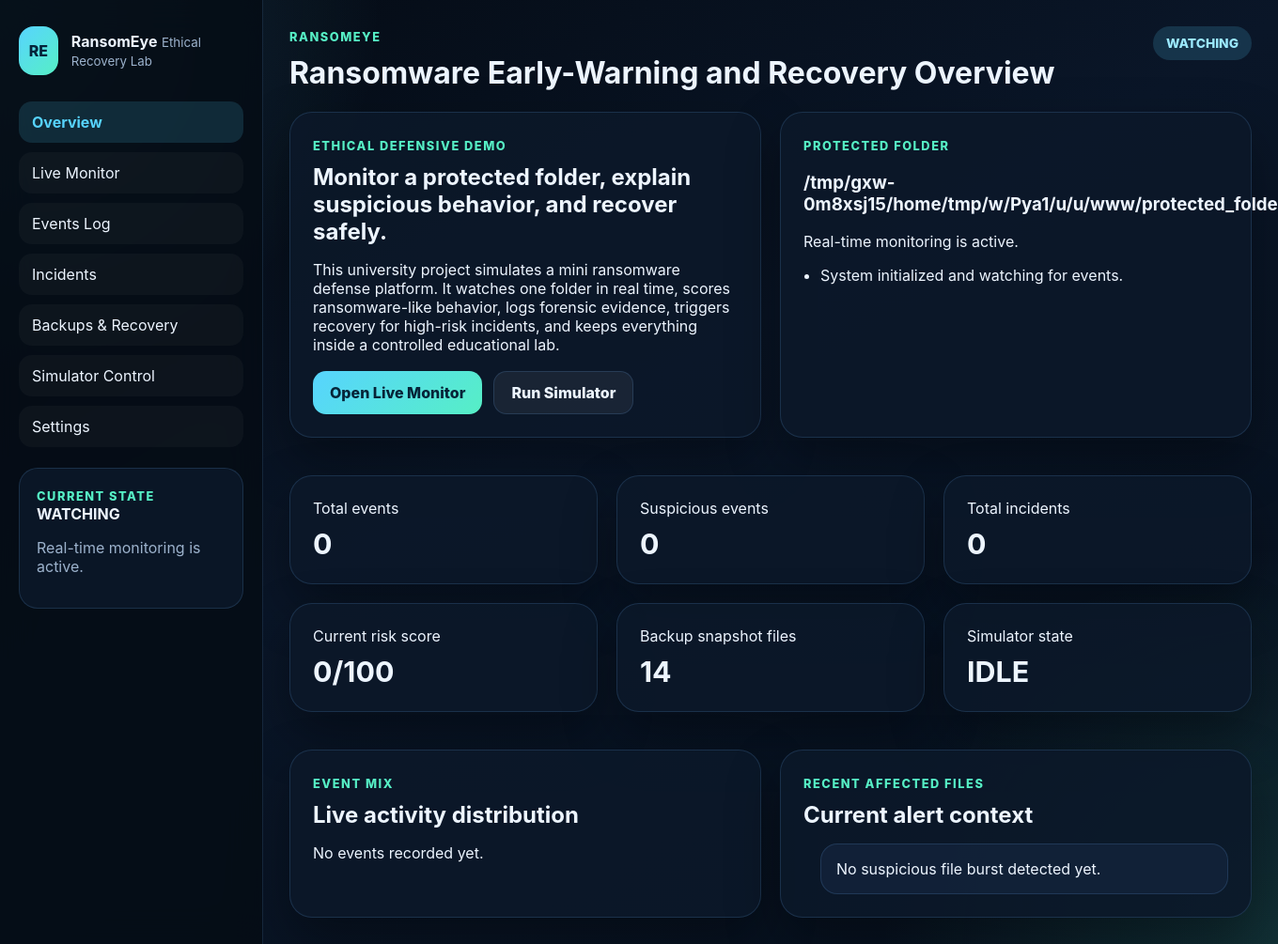
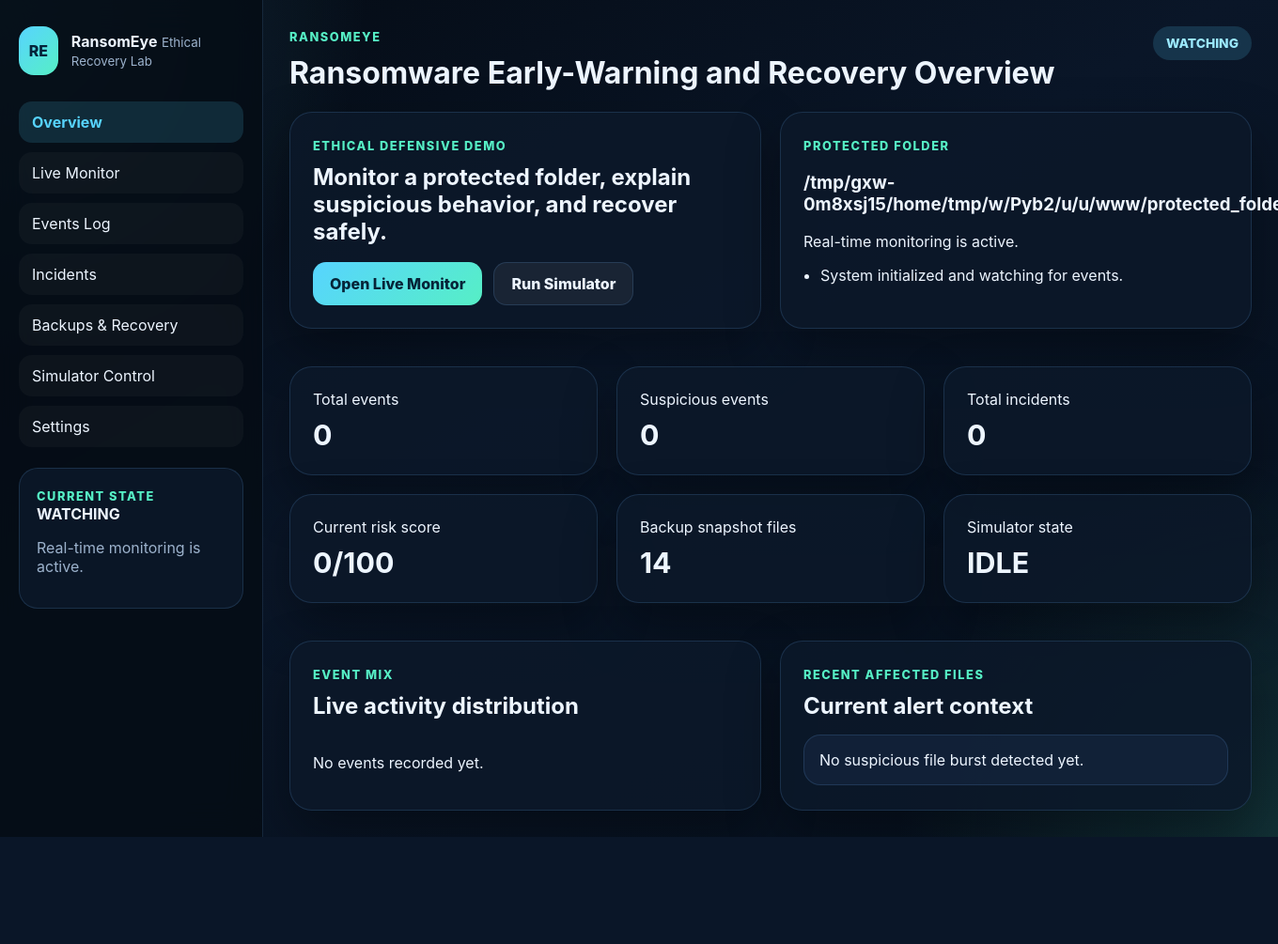
Before and after one commit to tarekkalsayed-pixel/Cybersecurity_Project, a Flask app: page / in a window 1360 px wide; the page is wider, and only the part inside the window is pictured. Shown: that part at 94% size. After the commit the page ends 891 px from the top of that part, so only its background shows below. Run offline with Flask 3, Linux system fonts and the light colour scheme; data that the repository does not hold is empty.

Commit message:
fix: UI issues

```diff
--- a/static/style.css
+++ b/static/style.css
@@ -260,6 +260,10 @@ th,
     padding-left: 18px;
 }
 
+.timeline-item{
+    margin-left: -18px;
+}
+
 .timeline-card,
 .timeline-item,
 .manifest-item,
@@ -272,6 +276,7 @@ th,
 }
 
 .bar-list {
+    margin-top: 20px;
     display: grid;
     gap: 14px;
 }
--- a/templates/index.html
+++ b/templates/index.html
@@ -8,11 +8,6 @@
     <article class="card hero-card">
         <span class="eyebrow">Ethical Defensive Demo</span>
         <h2>Monitor a protected folder, explain suspicious behavior, and recover safely.</h2>
-        <p>
-            This university project simulates a mini ransomware defense platform. It watches one folder in real time,
-            scores ransomware-like behavior, logs forensic evidence, triggers recovery for high-risk incidents, and keeps
-            everything inside a controlled educational lab.
-        </p>
         <div class="action-row">
             <a class="button primary" href="{{ url_for('monitor') }}">Open Live Monitor</a>
             <a class="button secondary" href="{{ url_for('simulator') }}">Run Simulator</a>
```
